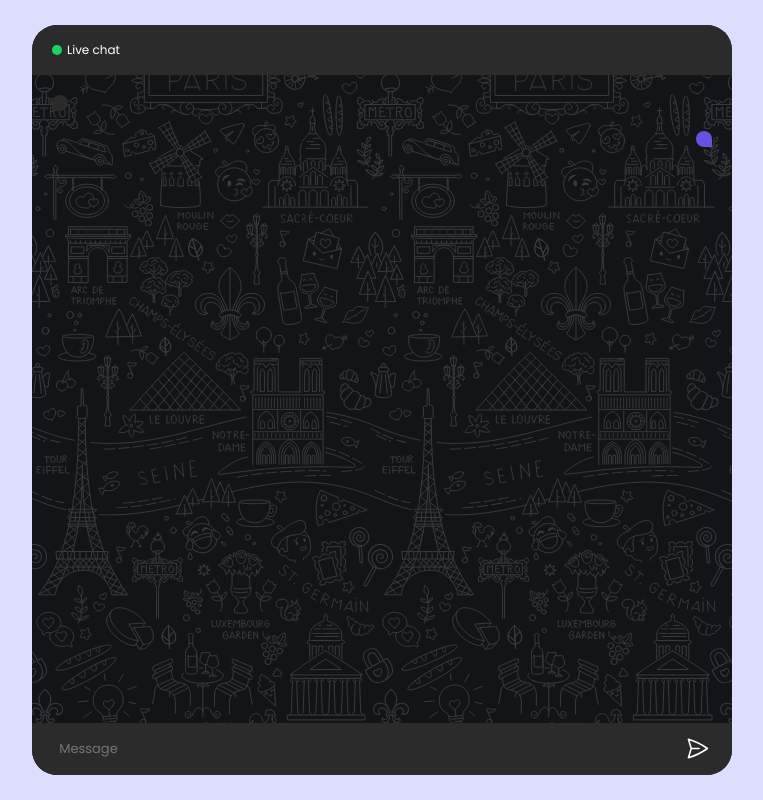
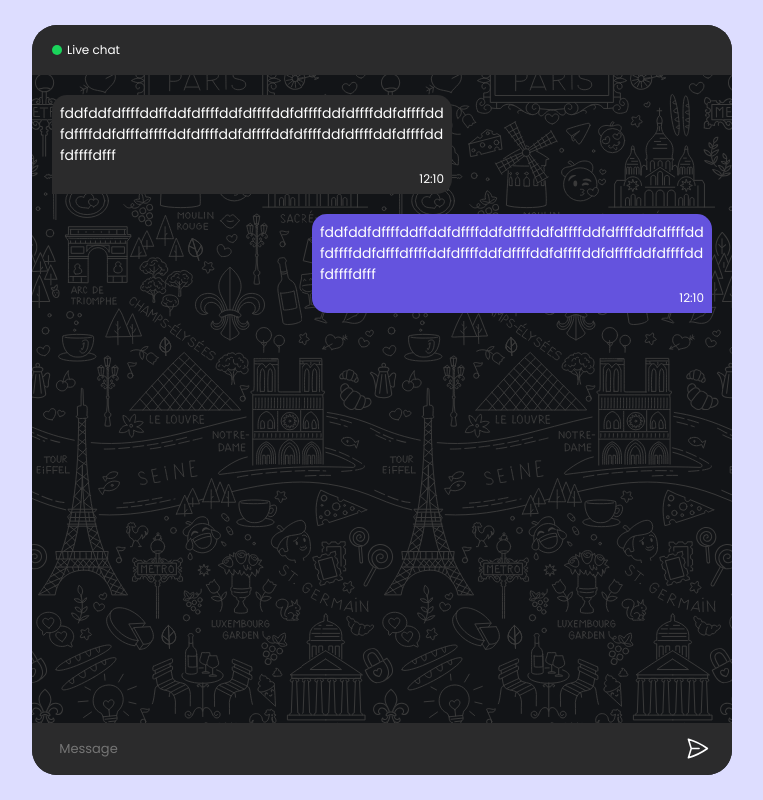
Before and after one commit to npouriaa/chat-app-soket.io, a React (Vite) app in the folder client/: page / in a window 1280 px wide. Shown: the whole page, without its empty margins (258-1021 px from the left). Built offline with nearby package versions, Linux system fonts and the light colour scheme; no server answers.

Commit message:
add time to messages

```diff
--- a/client/src/App.css
+++ b/client/src/App.css
@@ -25,7 +25,7 @@
   background-color: var(--dark-gray);
 }
 
-.top-bar span{
+.top-bar span {
   width: 10px;
   height: 10px;
   border-radius: 50%;
@@ -93,11 +93,24 @@
   color: var(--white);
   width: 300px;
   max-width: max-content;
+  display: flex;
+  gap: 5px;
+  flex-direction: column;
 }
 
 .message-content p {
   width: 100%;
   overflow-wrap: break-word;
+}
+
+.message-content span {
+  color: var(--white);
+  width: 100%;
+  height: 15px;
+  font-size: 12px;
+  display: flex;
+  align-items: center;
+  justify-content: end;
 }
 
 .message-mine {
--- a/client/src/App.jsx
+++ b/client/src/App.jsx
@@ -36,12 +36,14 @@
       <div className="messages-con">
         <div className="message">
           <div className="message-content message-mine">
-            <p></p>
+            <p>fddfddfdffffddffddfdffffddfdffffddfdffffddfdffffddfdffffddfdffffddfdfffdffffddfdffffddfdffffddfdffffddfdffffddfdffffddfdffffdfff</p>
+            <span>12:10</span>
           </div>
         </div>
         <div className="message" style={{ justifyContent: "end" }}>
           <div className="message-content message-yours">
-            <p></p>
+            <p>fddfddfdffffddffddfdffffddfdffffddfdffffddfdffffddfdffffddfdffffddfdfffdffffddfdffffddfdffffddfdffffddfdffffddfdffffddfdffffdfff</p>
+            <span>12:10</span>
           </div>
         </div>
       </div>
```
